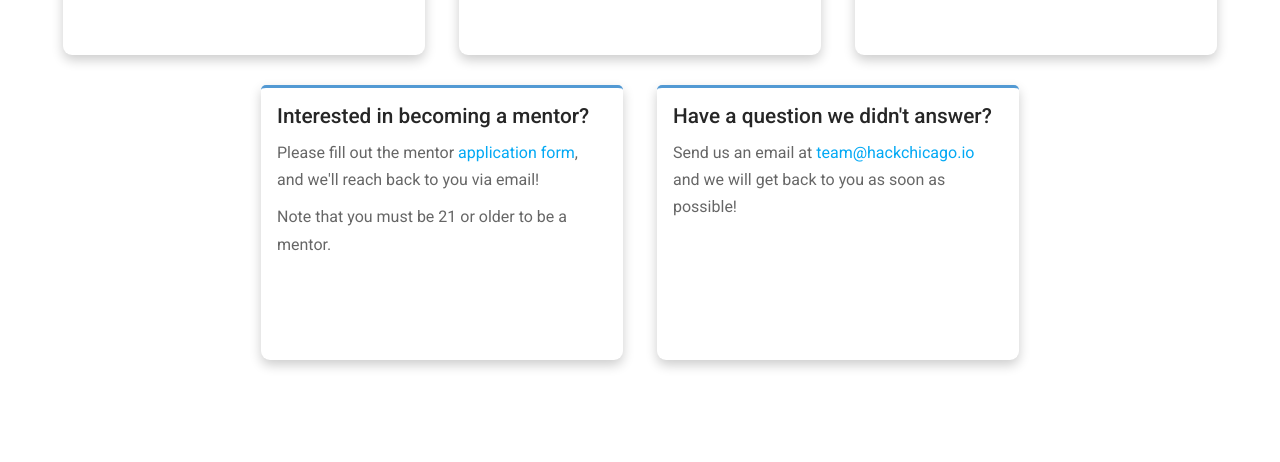
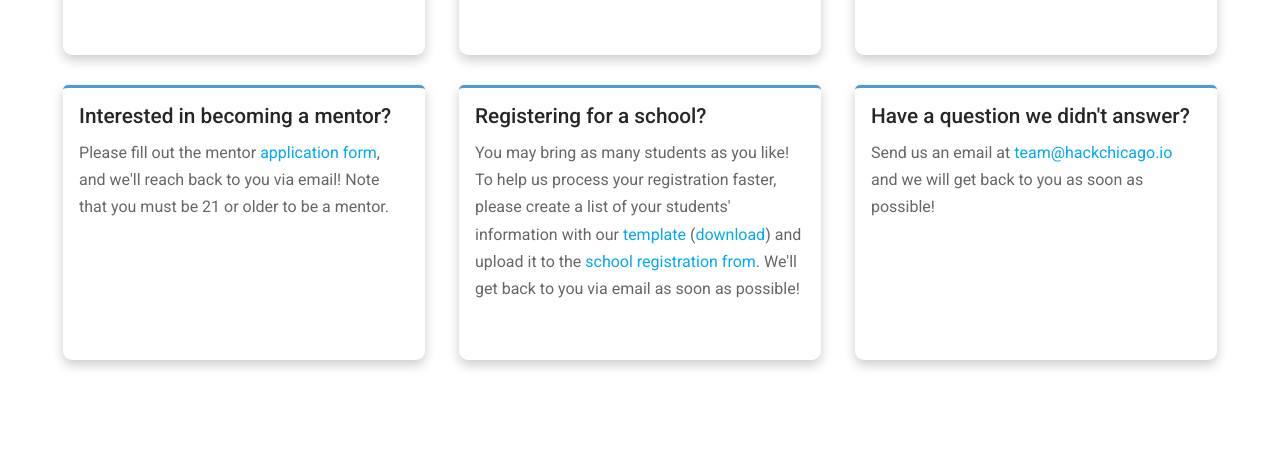
Before and after one commit to hackchicago/hackchicago.io, a plain HTML site: page index.html in a window 1280 px wide. Shown: the part 3047-3509 px from the top of the page. Drawn offline with nearby package versions, Linux system fonts and the light colour scheme; files whose address does not match are found by name.

Commit message:
Add school registration links and docs

```diff
--- a/index.html
+++ b/index.html
@@ -169,8 +169,15 @@
 
       <div class="card faq">
           <h4>Interested in becoming a mentor?</h4>
-          <p>Please fill out the mentor <a href="https://goo.gl/forms/wFkYEfD3PMNxIcux2" target="_blank">application form</a>, and we'll reach back to you via email! </p>
-          <p>Note that you must be 21 or older to be a mentor.</p>
+          <p>Please fill out the mentor <a href="https://goo.gl/forms/wFkYEfD3PMNxIcux2" target="_blank">application form</a>, and we'll reach back to you via email!
+            Note that you must be 21 or older to be a mentor.</p>
+      </div>
+
+      <div class="card faq">
+        <h4>Registering for a school?</h4>
+        <p>You may bring as many students as you like! To help us process your registration faster, please create a list of your students' information with our <a href="https://docs.google.com/spreadsheets/d/1yPw2Tv-_ZbD0fNkhuYnpSJ5tKL234hfxKLoz8j0UWBk/copy">template</a>
+          (<a href="/docs/batch_template.xlsx">download</a>) and upload it to the <a href="https://docs.google.com/forms/d/e/1FAIpQLScd4BGqUd_3G3Nz6aXk9OiLNKfchaBXc2kHrEOFS1wjXWEIOw/viewform">school registration from</a>. We'll get back to you via email
+        as soon as possible!</p>
       </div>
 
       <div class="card faq">
```
Also changed, not shown: 1 other file.
